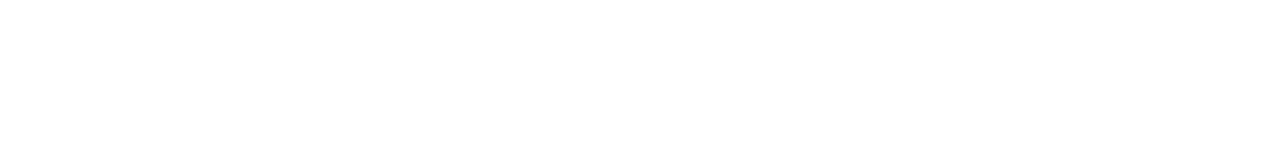
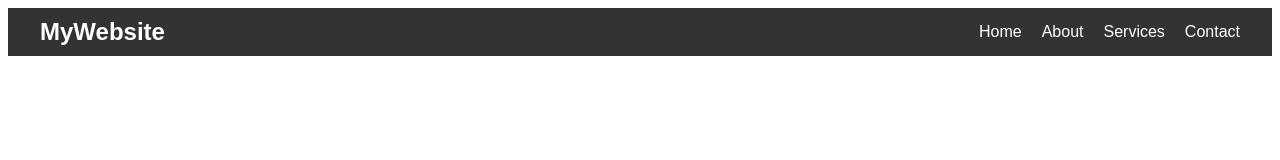
Before and after one commit to Carloscastro16/ExU2ECA, a plain HTML site: page index.html in a window 1280 px wide. Drawn offline with Linux system fonts and the light colour scheme.

Commit message:
Header diseno

```diff
--- a/index.html
+++ b/index.html
@@ -4,8 +4,59 @@
     <meta charset="UTF-8">
     <meta name="viewport" content="width=device-width, initial-scale=1.0">
     <title>Document</title>
+    <style>
+        body {
+            font-family: Arial, sans-serif;
+        }
+        header {
+            background-color: #333;
+            color: white;
+            padding: 10px 0;
+        }
+        header .container {
+            display: flex;
+            justify-content: space-between;
+            align-items: center;
+            max-width: 1200px;
+            margin: 0 auto;
+            padding: 0 20px;
+        }
+        header .logo {
+            font-size: 24px;
+            font-weight: bold;
+        }
+        header nav ul {
+            list-style: none;
+            display: flex;
+            margin: 0;
+            padding: 0;
+        }
+        header nav ul li {
+            margin-left: 20px;
+        }
+        header nav ul li a {
+            color: white;
+            text-decoration: none;
+            font-size: 16px;
+        }
+        header nav ul li a:hover {
+            text-decoration: underline;
+        }
+    </style>
 </head>
 <body>
-
+    <header>
+        <div class="container">
+            <div class="logo">MyWebsite</div>
+            <nav>
+                <ul>
+                    <li><a href="#home">Home</a></li>
+                    <li><a href="#about">About</a></li>
+                    <li><a href="#services">Services</a></li>
+                    <li><a href="#contact">Contact</a></li>
+                </ul>
+            </nav>
+        </div>
+    </header>
 </body>
 </html>
```
